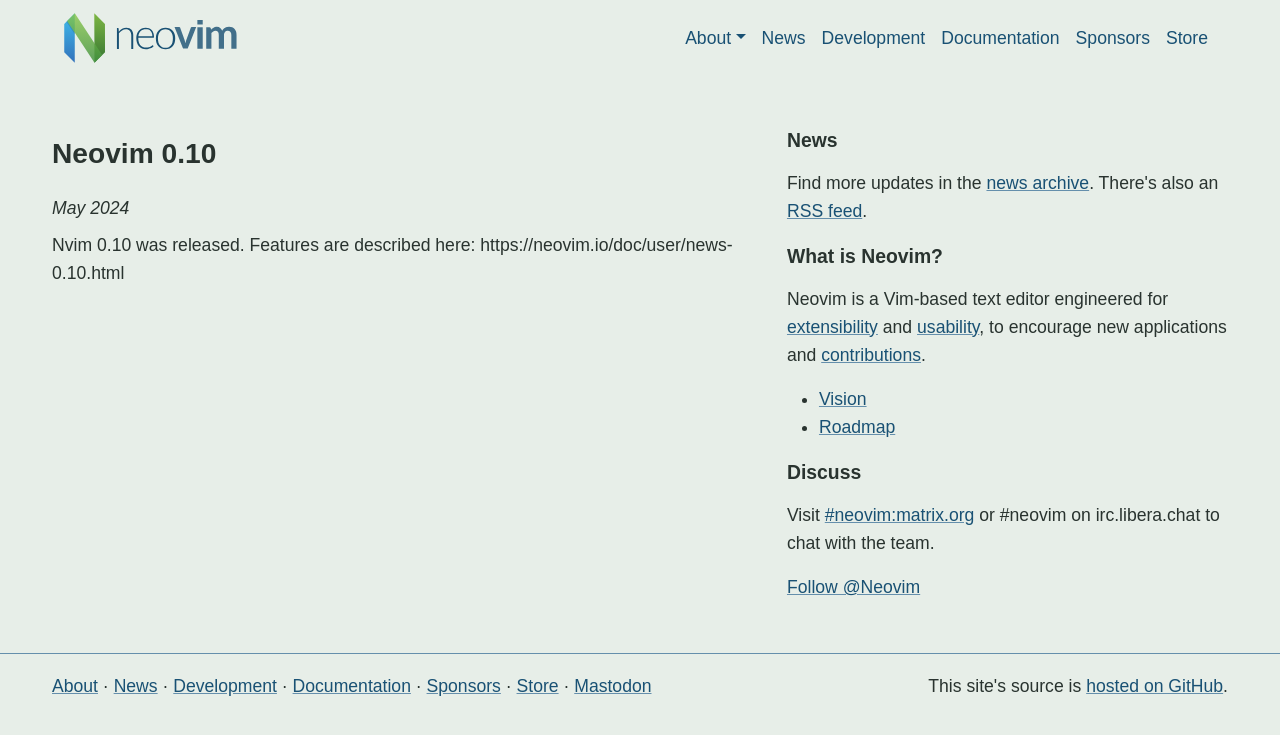
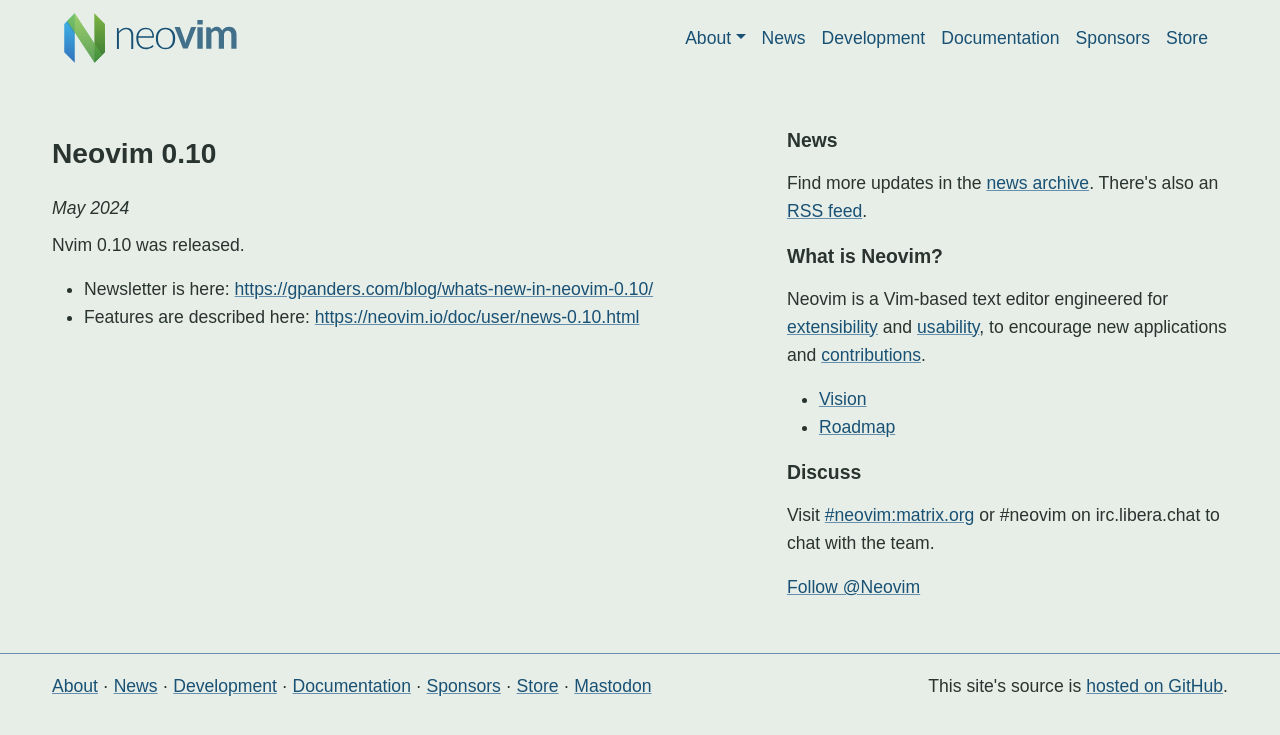
Before and after one commit to neovim/neovim.github.io, a Jekyll site: the page built from _posts/2024-05-16-news.md, in a window 1280 px wide. Shown: the top 735 px of the page. Built offline with Jekyll 4.4.1, drawn with Linux system fonts in a browser that asks for light colours; comment, search, counter and statistics services are not loaded.

Commit message:
news: Nvim 0.10

```diff
--- a/_posts/2024-05-16-news.md
+++ b/_posts/2024-05-16-news.md
@@ -5,5 +5,7 @@
 permalink: /news/2024/05
 ---
 
-Nvim 0.10 was released. Features are described here:
-https://neovim.io/doc/user/news-0.10.html
+Nvim 0.10 was released.
+
+- Newsletter is here: [https://gpanders.com/blog/whats-new-in-neovim-0.10/](https://gpanders.com/blog/whats-new-in-neovim-0.10/)
+- Features are described here: [https://neovim.io/doc/user/news-0.10.html](https://neovim.io/doc/user/news-0.10.html)
--- a/roadmap.html
+++ b/roadmap.html
@@ -63,6 +63,8 @@
 <h3><a href="https://github.com/neovim/neovim/milestone/36">0.10</a></h3>
 <ul>
   <li><a href="https://github.com/neovim/neovim/pull/26334">Default colorscheme</a></li>
+  <li>LSP inlay hints</li>
+  <li>TermRequest, TermResponse</li>
   <li>treesitter: builtin parsers for bash, markdown, python</li>
   <li><code>vim.iter</code></li>
   <li><code>vim.lpeg</code>, <code>vim.re</code>, <code>vim.glob</code>, <code>vim.base64</code></li>
```
